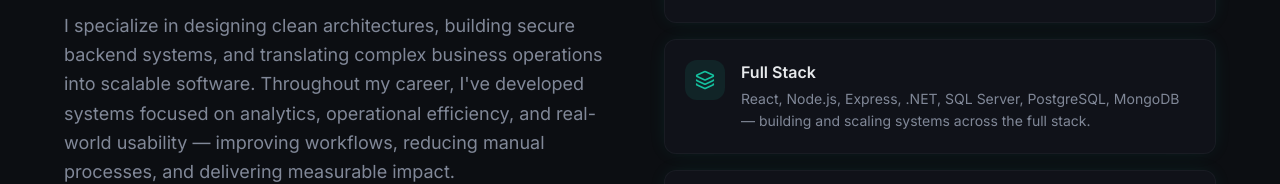
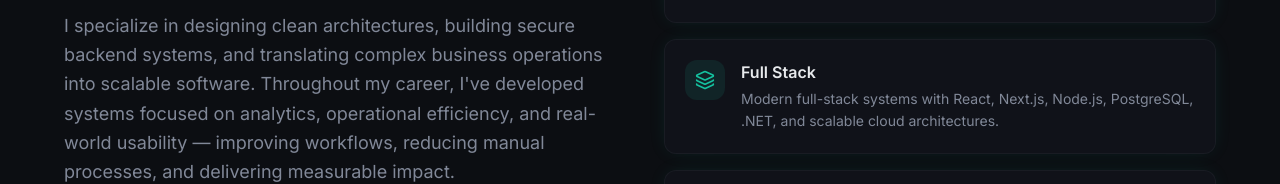
Before and after one commit to SebastianEM98/my-portfolio, a Next.js app: page / in a window 1280 px wide. Shown: the part 1073-1257 px from the top of the page. Built offline with nearby package versions, Linux system fonts and the light colour scheme.

Commit message:
About section tweaks

```diff
--- a/src/app/data/about.data.ts
+++ b/src/app/data/about.data.ts
@@ -10,7 +10,7 @@ export const aboutHighlights: AboutHighlight[] = [
     {
         icon: Layers,
         title: "Full Stack",
-        desc: "React, Node.js, Express, .NET, SQL Server, PostgreSQL, MongoDB — building and scaling systems across the full stack."
+        desc: "Modern full-stack systems with React, Next.js, Node.js, PostgreSQL, .NET, and scalable cloud architectures."
     },
     {
         icon: Code2,
```
